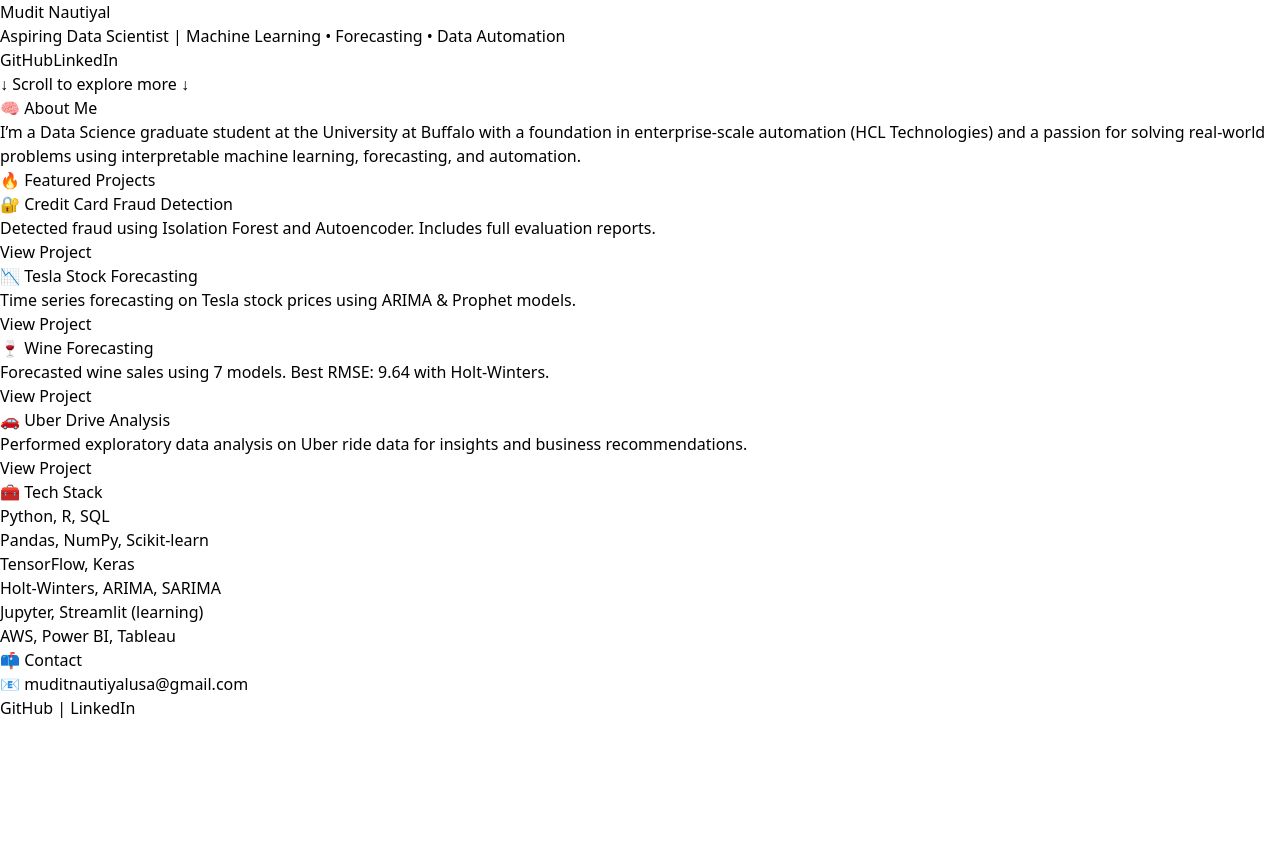
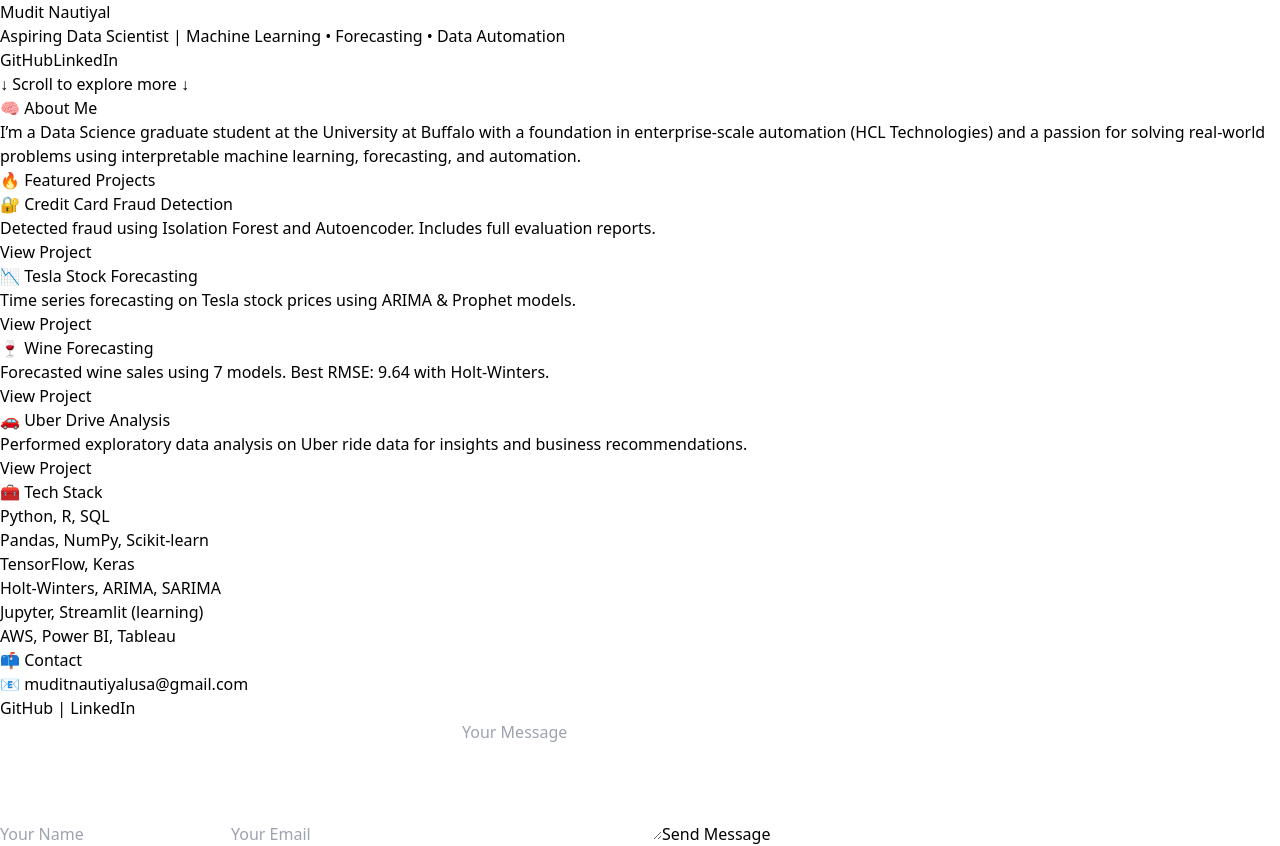
Before and after one commit to MuditNautiyal-21/muditnautiyal-portfolio, a React (Vite) app: page / in a window 1280 px wide. Before the commit the page ends 800 px from the top, so only its background shows below. Built offline with nearby package versions, Linux system fonts and the light colour scheme.

Commit message:
Integrated Forms

```diff
--- a/src/App.jsx
+++ b/src/App.jsx
@@ -48,7 +48,7 @@ export default function App() {
             <a href="https://github.com/MuditNautiyal-21/tesla-stock-analysis-project-python" className="text-blue-400 text-sm underline">View Project</a>
           </div>
 
-          {/* Project Card 4 */}
+          {/* Project Card 3 */}
           <div className="bg-gray-800 p-5 rounded-xl shadow-md">
             <h3 className="text-xl font-bold mb-2">🍷 Wine Forecasting</h3>
             <p className="text-sm text-gray-300 mb-2">
@@ -57,7 +57,7 @@ export default function App() {
             <a href="https://github.com/MuditNautiyal-21/Wine-Forecasting-Project" className="text-blue-400 text-sm underline">View Project</a>
           </div>
 
-          {/* Project Card 3 */}
+          {/* Project Card 4 */}
           <div className="bg-gray-800 p-5 rounded-xl shadow-md">
             <h3 className="text-xl font-bold mb-2">🚗 Uber Drive Analysis</h3>
             <p className="text-sm text-gray-300 mb-2">
@@ -85,9 +85,44 @@ export default function App() {
       <section className="px-8 py-16 text-center">
         <h2 className="text-3xl font-semibold mb-4">📫 Contact</h2>
         <p className="text-gray-300 mb-2">📧 muditnautiyalusa@gmail.com</p>
-        <p className="text-blue-400 underline">
+        <p className="text-blue-400 underline mb-6">
           <a href="https://github.com/MuditNautiyal-21">GitHub</a> | <a href="https://linkedin.com/in/mudit-nautiyal">LinkedIn</a>
         </p>
+
+        <form name="contact" method="POST" data-netlify="true" className="grid gap-4 max-w-md mx-auto mt-8">
+          <input type="hidden" name="form-name" value="contact" />
+
+          <input
+            type="text"
+            name="name"
+            placeholder="Your Name"
+            required
+            className="p-2 rounded bg-gray-800 text-white border border-gray-700"
+          />
+
+          <input
+            type="email"
+            name="email"
+            placeholder="Your Email"
+            required
+            className="p-2 rounded bg-gray-800 text-white border border-gray-700"
+          />
+
+          <textarea
+            name="message"
+            placeholder="Your Message"
+            rows="5"
+            required
+            className="p-2 rounded bg-gray-800 text-white border border-gray-700"
+          />
+
+          <button
+            type="submit"
+            className="bg-blue-600 hover:bg-blue-700 text-white py-2 px-4 rounded"
+          >
+            Send Message
+          </button>
+        </form>
       </section>
     </main>
   );
```
